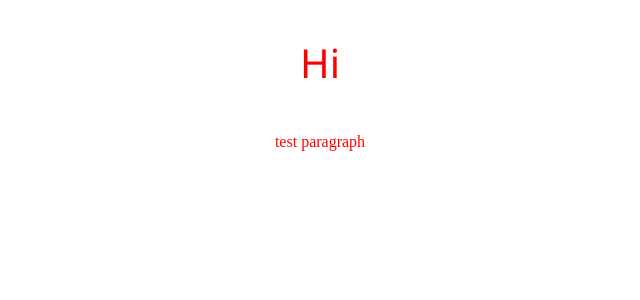
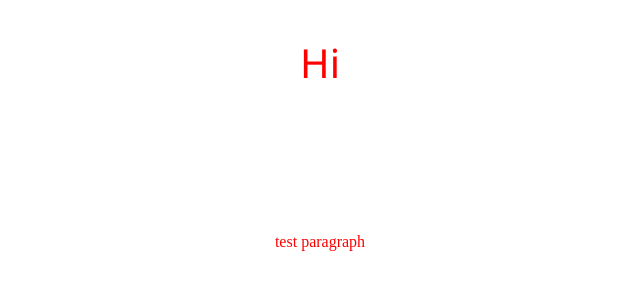
Before and after one commit to aravinthraaj/taiko-demo, a Next.js app: page / in a window 1280 px wide. Shown: the top 300 px of the page, without its empty margins (320-960 px from the left). Built offline with nearby package versions, Linux system fonts and the light colour scheme.

Commit message:
styles: flex mixin added

```diff
--- a/src/app/page.module.scss
+++ b/src/app/page.module.scss
@@ -6,5 +6,5 @@
   p {
     color: $color-blue;
   }
-  @include flex-center(column);
+  @include flex-center(column,100px);
 }
--- a/src/styles/abstracts/_mixins.scss
+++ b/src/styles/abstracts/_mixins.scss
@@ -8,9 +8,12 @@
   font-weight: $font-weight;
 }
 
-@mixin flex-center($direction: row) {
+@mixin flex-center($direction: row, $gap: false) {
   display: flex;
   justify-content: center;
   align-items: center;
   flex-direction: $direction;
+  @if $gap {
+    gap: $gap;
+  }
 }
```
